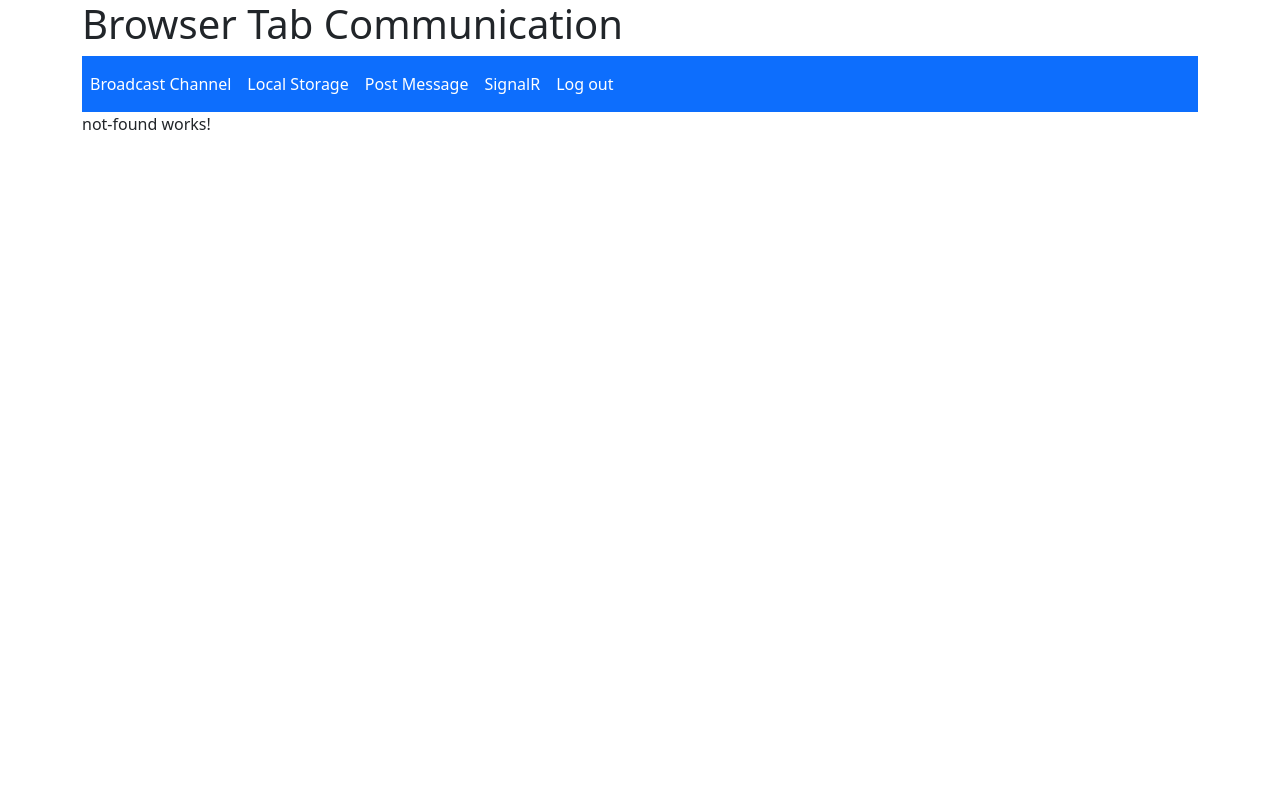
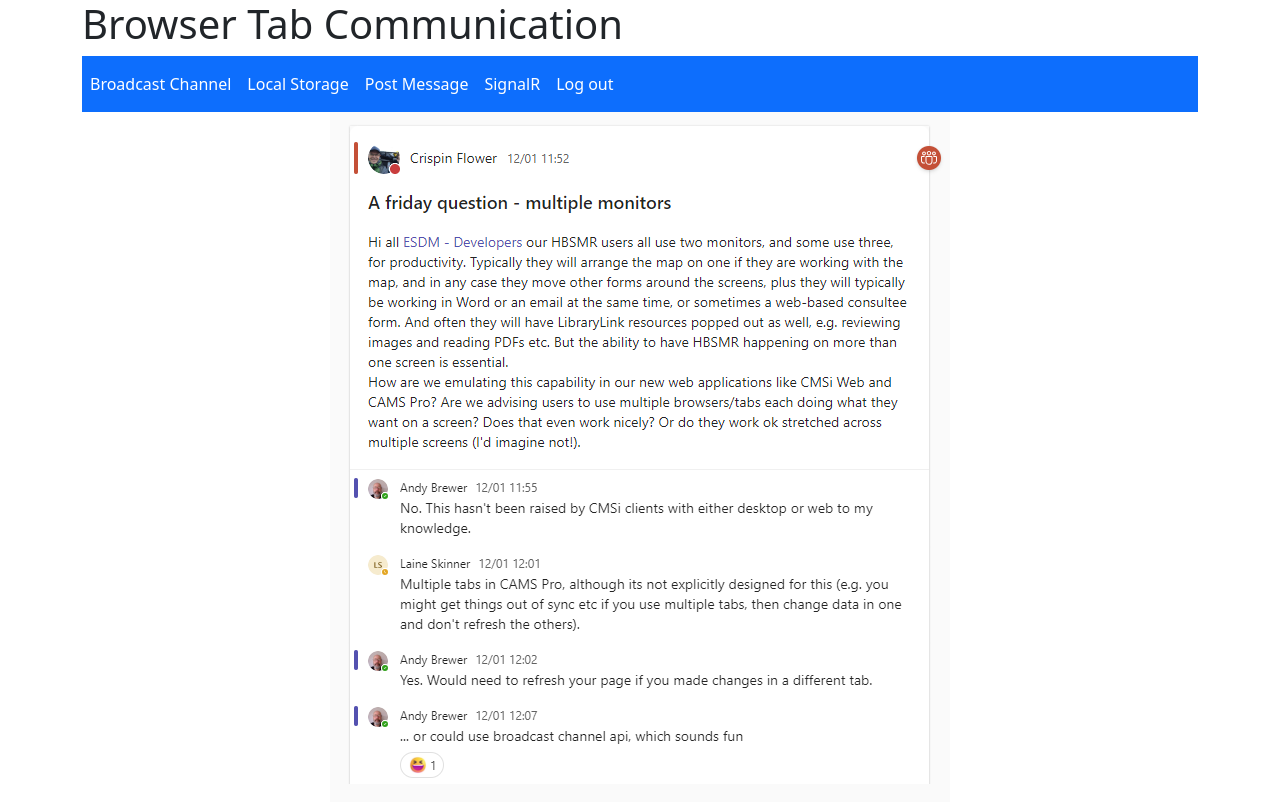
Before and after one commit to andyb-esdm/tabs, an Angular app in the folder client/: page /home in a window 1280 px wide. Built offline with nearby package versions, Linux system fonts and the light colour scheme.

Commit message:
teams-message

```diff
--- a/client/src/app/app.routes.ts
+++ b/client/src/app/app.routes.ts
@@ -7,6 +7,7 @@
 import { LinkedRecordsComponent } from './linked-records/linked-records.component';
 import { PostMessageComponent } from './post-message/post-message.component';
 import { LoginComponent } from './login/login.component';
+import { HomeComponent } from './home/home.component';
 
 export const routes: Routes = [
     { path: '', redirectTo: 'broadcast-channel', pathMatch: 'full' },
@@ -16,6 +17,7 @@
             { path: 'record-details/:id', component: RecordDetailsComponent },
         ]
     },
+    { path: 'home', component: HomeComponent },
     { path: 'login', component: LoginComponent },
     { path: 'linked-records/:id', component: LinkedRecordsComponent },
     { path: 'local-storage', component: LocalStorageComponent },
--- a/client/src/app/broadcast.service.ts
+++ b/client/src/app/broadcast.service.ts
@@ -70,7 +70,6 @@
 
   logout(): void {
     this.loggedInChannel.postMessage(false);
-    // this.loggedInSubject.next(false);
   }
 
   ngOnDestroy(): void {
--- /dev/null
+++ b/client/src/app/home/home.component.html
@@ -0,0 +1,5 @@
+<div class="row">
+    <div class="col d-flex justify-content-center">
+        <img src="../../assets/broadcast-channel.png" alt="broadcast-channel" class="img-fluid">
+    </div>
+</div>
```
Also changed, not shown: client/src/app/home/home.component.ts (added, +12 -0 lines), client/src/app/home/home.component.css (added), client/src/assets/broadcast-channel.png (added).
